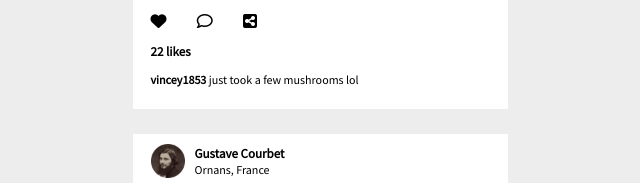
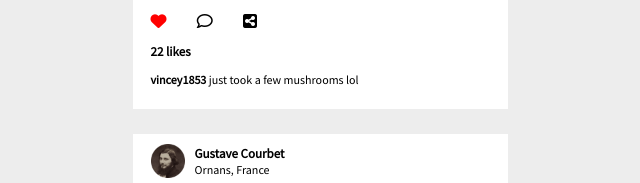
Before and after one commit to ameh-samson/Oldagram, a plain HTML site: page index.html in a window 1280 px wide. Both pictures are taken after a click on the icon 482 px from the left and 528 px from the top of the page. Shown: the part 507-690 px from the top of the page, 320-960 px from the left. Drawn offline with Linux system fonts and the light colour scheme.

Commit message:
Refactoring done

```diff
--- a/index.css
+++ b/index.css
@@ -116,3 +116,7 @@ body {
 .icons:hover {
   color: #f10505;
 }
+
+.fa-heart {
+  color: #ff0000;
+}
```
